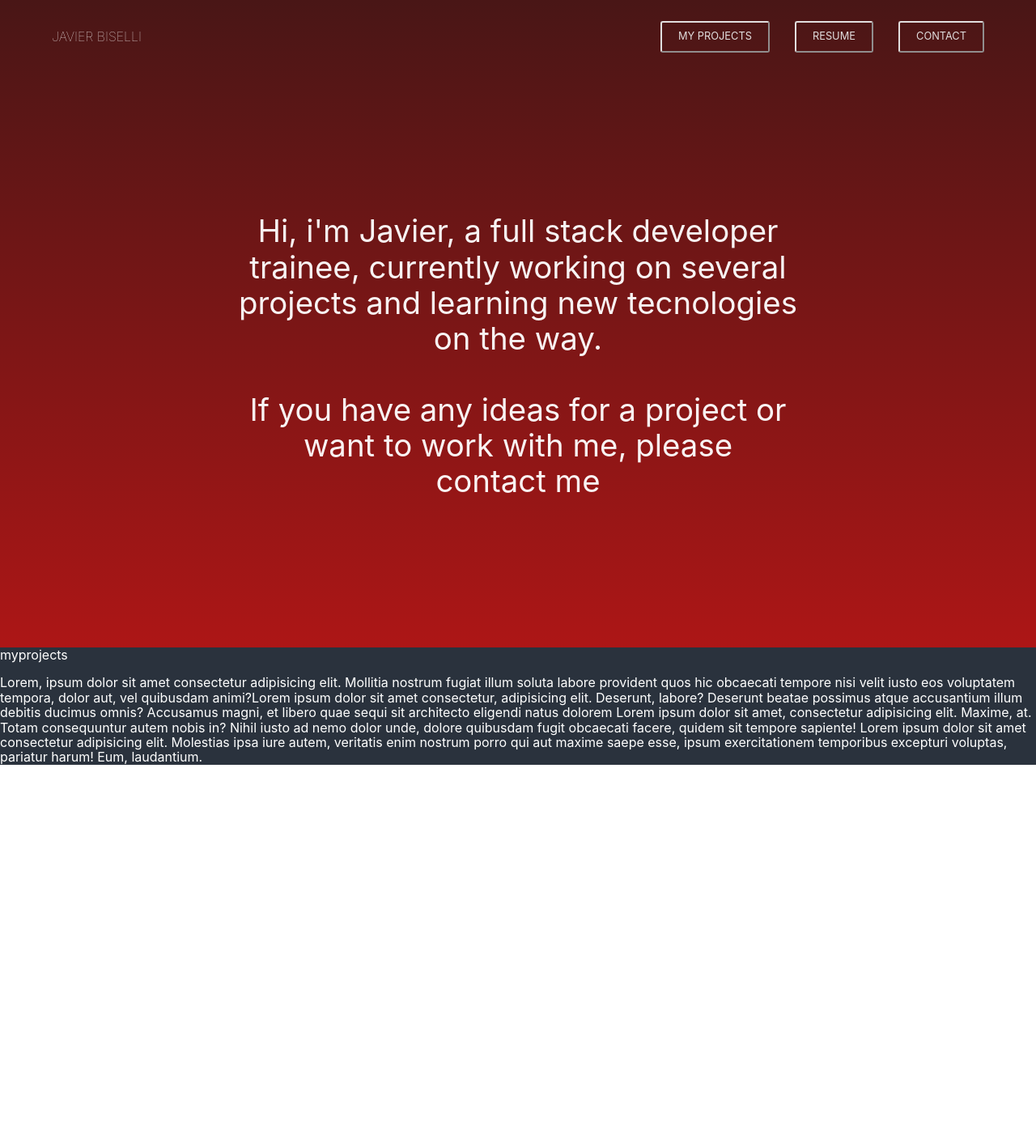
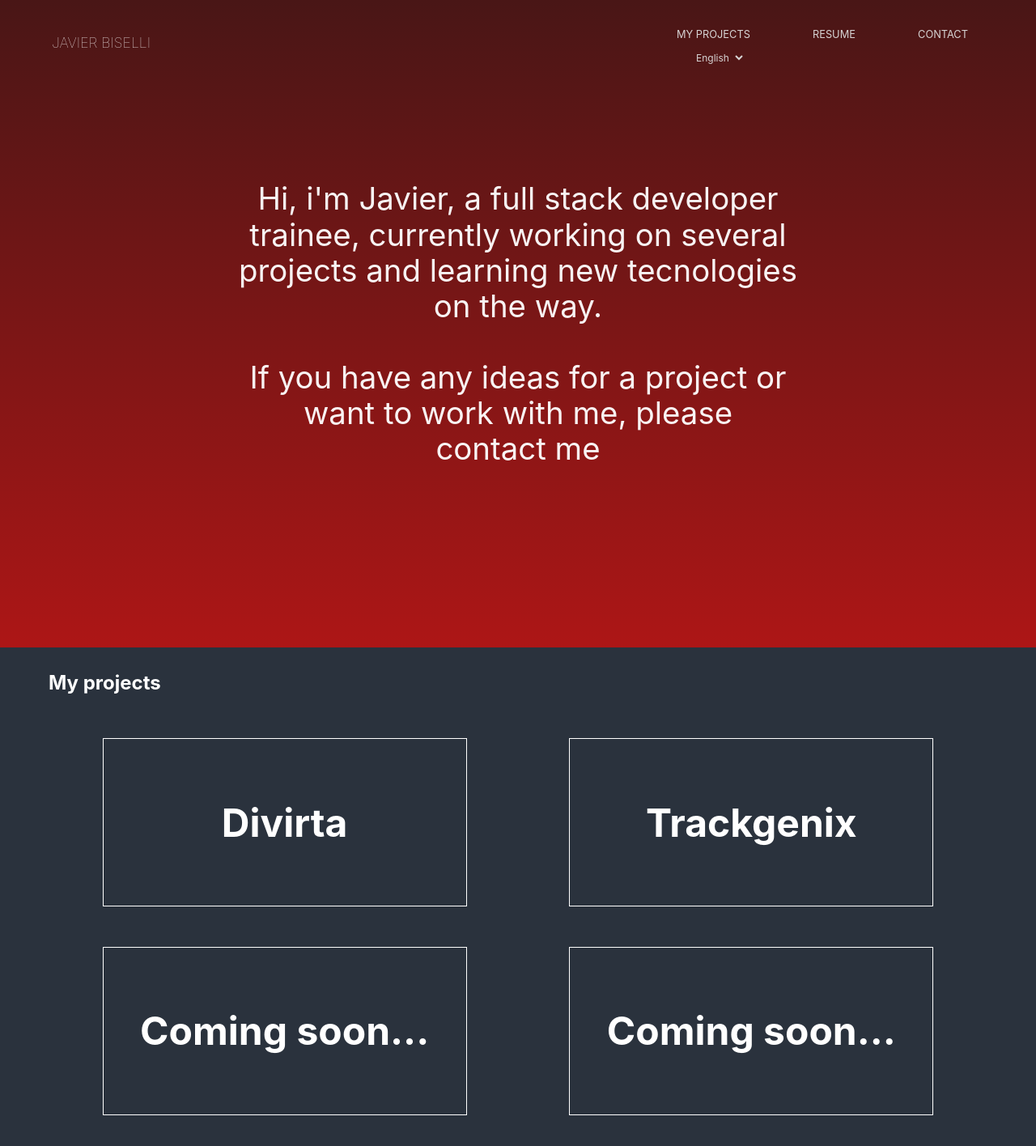
Before and after one commit to javierbiselli/portfolio, a React (Create React App) app: page / in a window 1280 px wide. Shown: the top 1416 px of the page at 81% size. Before the commit the page ends 945 px from the top, so only its background shows below. Built offline with nearby package versions, Linux system fonts and the light colour scheme.

Commit message:
Added normalice, added modals, added projects, modifications everywhere

```diff
--- a/src/App.css
+++ b/src/App.css
@@ -6,3 +6,8 @@
   width: 100%;
   margin: auto;
 }
+
+a {
+  text-decoration: none;
+  color: white;
+}
--- a/src/Components/Header/Header.jsx
+++ b/src/Components/Header/Header.jsx
@@ -24,6 +24,12 @@ const Header = () => {
                     <li><button>MY PROJECTS</button></li>
                     <li><button>RESUME</button></li>
                     <li><button>CONTACT</button></li>
+                    <div className="languageContainer">
+                        <select name="language" id="language">
+                            <option className={headerBackground ? 'active' : 'inactive'} value="english">English</option>
+                            <option className={headerBackground ? 'active' : 'inactive'} value="espanol">Español</option>
+                        </select>
+                    </div>
                 </ul>
             </header>
         </div>
--- a/src/Components/Header/header.css
+++ b/src/Components/Header/header.css
@@ -27,7 +27,7 @@
 h1 {
     padding: 0;
     margin: 0;
-    font-size: 1rem;
+    font-size: 1.1rem;
     color: rgb(255, 255, 255);
     font-weight: lighter;
 }
@@ -35,6 +35,7 @@ h1 {
 .headerContainer ul {
     display: flex;
     flex-basis: 400px;
+    align-items: center;
     justify-content: space-between;
     flex-wrap: wrap;
 }
@@ -43,14 +44,29 @@ h1 {
     background-color: transparent;
     padding: 10px 20px;
     cursor: pointer;
-    color:  rgb(233, 233, 233);
-    border-color:  rgb(233, 233, 233);
+    color:  rgb(222, 222, 222);
     font-size: 0.8rem;
-    border-radius: 3px;
-    transition: .3s;
+    transition: .2s;
+    border: none;
 }
 
 .buttonContainer button:hover {
     color: rgb(255, 255, 255);
-    border: 2px solid rgba(175, 102, 243, .0);
 }
+
+.languageContainer {
+    position: relative;
+    left: 10px;
+    margin-left: 30px;
+}
+
+.languageContainer select {
+    background: transparent;
+    border: none;
+    color: rgb(222, 222, 222);
+    font-size: 0.75rem;
+}
+
+.inactive {
+    background-color: #491616;
+}
--- a/src/Components/Main/main.module.css
+++ b/src/Components/Main/main.module.css
@@ -3,13 +3,10 @@
     display: flex;
     justify-content: center;
     align-items: center;
-    position: relative;
-    z-index: 10;
     height: 100vh;
-    top: 40px;
 }
 
-section {
+.mainContainer section {
     display: flex;
     flex-direction: column;
     text-align: center;
@@ -17,7 +14,7 @@ section {
     color: white;
 }
 
-section p {
+.mainContainer section p {
     font-size: 2.4rem;
 }
 
--- /dev/null
+++ b/src/Components/Modal/Modal.jsx
@@ -0,0 +1,21 @@
+import React from 'react';
+import styles from './modal.module.css';
+
+const Modal = ({ children, isOpen, handleClose }) => {
+  if (!isOpen) {
+    return null;
+  }
+
+  return (
+    <div className={styles.shade}>
+      <div className={styles.billboard}>
+        <button onClick={handleClose} className={styles.btnX}>
+            X
+        </button>
+        <div className={styles.content}>{children}</div>
+      </div>
+    </div>
+  );
+};
+
+export default Modal;
--- /dev/null
+++ b/src/Components/Modal/modal.module.css
@@ -0,0 +1,61 @@
+.shade {
+    position: fixed;
+    display: flex;
+    flex-direction: column;
+    justify-content: center;
+    align-items: center;
+    height: 100%;
+    width: 100%;
+    top: 0;
+    left: 0;
+    overflow: auto;
+    background-color: #00000080;
+    z-index: 50;
+  }
+
+  .billboard {
+    overflow: auto;
+    max-height: 100%;
+    display: flex;
+    flex-direction: column;
+    text-align: center;
+    background-color: #f0f0f0;
+    border-radius: 3px;
+    max-width: 500px;
+  }
+
+  .btnX {
+    align-self: end;
+    border-radius: 5px;
+    border: none;
+    padding: 10px;
+    cursor: pointer;
+  }
+
+  .content {
+    font-weight: 400;
+    color: black;
+    padding: 35px;
+    padding-bottom: 50px;
+  }
+
+  .content h2 {
+    margin-top: 0;
+    font-size: 1.8rem;
+  }
+
+  .content a {
+    color: rgb(19, 19, 19);
+    transition: .3s;
+    font-size: 1.4rem;
+    font-weight: bold;
+  }
+
+  .content ul {
+    padding: 0;
+  }
+
+  .content a:hover {
+    color: rgb(175, 102, 243);
+    border-bottom: 1px solid black;
+  }
--- /dev/null
+++ b/src/Components/Projects/Project/ProjectDetails.jsx
@@ -0,0 +1,59 @@
+import styles from './projectDetails.module.css';
+
+const ProjectDetails = (selectedProject) => {
+    console.log(selectedProject)
+
+    const renderSwitch = (projectId) => {
+        switch (selectedProject.selectedProject) {
+            case 'Divirta':
+                return (
+                    <>
+                        <p className={styles.description}>
+                            Divirta is a dynamic and easy to use application,
+                            where you can publish your own party room, or hire a
+                            party room from another user. You also have the possibility
+                            to add reviews to party halls that you have visited.
+                            The app has extensive feedback from other developers
+                        </p>
+                        <p className={styles.developStatus}>This app is currently being developed</p>
+                        <ul>
+                            <li><a target='_blank' href="https://github.com/javierbiselli/divirta-project" rel="noreferrer">=&gt; App code</a></li>
+                            <li><a target='_blank' href="https://github.com/javierbiselli/divirta-project-server" rel="noreferrer">=&gt; Server code</a></li>
+                            <li><a target='_blank' href="https://divirta-project.vercel.app/" rel="noreferrer">=&gt; App link</a></li>
+                        </ul>
+                    </>
+                )
+                case 'Trackgenix':
+                return (
+                    <>
+                        <p className={styles.description}>
+                            Trackgenix is a project that I developed together with different
+                            groups of developers and testers for the Radium Rocket bootcamp,
+                            it is an application whose main objective is to simulate the registration
+                            of hours worked by employees of a fictitious company within different
+                            projects. It also has different data flows, for example, when the user
+                            is an administrator, he has the possibility to view, delete,
+                            edit or add new projects, he can also edit, add, or delete the employees
+                            in each project.
+                        </p>
+                        <ul>
+                            <li><a target='_blank' href="https://github.com/BaSP-m2022/martina-trackgenix-app" rel="noreferrer">=&gt; App code</a></li>
+                            <li><a target='_blank' href="https://github.com/BaSP-m2022/alexis-trackgenix-server" rel="noreferrer">=&gt; Server code</a></li>
+                            <li><a target='_blank' href="https://martina-trackgenix-app.vercel.app/home" rel="noreferrer">=&gt; App link</a></li>
+                        </ul>
+                    </>
+                )
+            default:
+                break;
+        }
+    }
+
+    return (
+        <div>
+            <h2>{selectedProject.selectedProject}</h2>
+            {renderSwitch()}
+        </div>
+    )
+};
+
+export default ProjectDetails;
--- /dev/null
+++ b/src/Components/Projects/Project/projectDetails.module.css
@@ -0,0 +1,7 @@
+.description {
+    font-size: 1.4rem;
+}
+
+.developStatus {
+    color: red;
+}
--- a/src/Components/Projects/Projects.jsx
+++ b/src/Components/Projects/Projects.jsx
@@ -1,10 +1,39 @@
 import styles from './projects.module.css'
+import Modal from '../Modal/Modal'
+import { useState } from 'react'
+import ProjectDetails from './Project/ProjectDetails'
+
 
 const Projects = () => {
+    const [showModal, setShowModal] = useState(false)
+    const [selectedProject, setSelectedProject] = useState('')
+
+    const onClick = event => {
+        setSelectedProject(event.currentTarget.id)
+        setShowModal(true)
+    }
+
+
     return (
         <div className={styles.projectsContainer}>
-            myprojects
-            <p>Lorem, ipsum dolor sit amet consectetur adipisicing elit. Mollitia nostrum fugiat illum soluta labore provident quos hic obcaecati tempore nisi velit iusto eos voluptatem tempora, dolor aut, vel quibusdam animi?Lorem ipsum dolor sit amet consectetur, adipisicing elit. Deserunt, labore? Deserunt beatae possimus atque accusantium illum debitis ducimus omnis? Accusamus magni, et libero quae sequi sit architecto eligendi natus dolorem Lorem ipsum dolor sit amet, consectetur adipisicing elit. Maxime, at. Totam consequuntur autem nobis in? Nihil iusto ad nemo dolor unde, dolore quibusdam fugit obcaecati facere, quidem sit tempore sapiente! Lorem ipsum dolor sit amet consectetur adipisicing elit. Molestias ipsa iure autem, veritatis enim nostrum porro qui aut maxime saepe esse, ipsum exercitationem temporibus excepturi voluptas, pariatur harum! Eum, laudantium.</p>
+            <h3>My projects</h3>
+            <section>
+                <div id='Divirta' className={styles.project} onClick={onClick}>
+                    <h4>Divirta</h4>
+                </div>
+                <div id='Trackgenix' className={styles.project} onClick={onClick}>
+                    <h4>Trackgenix</h4>
+                </div>
+                <div id='Coming soon...' className={styles.project} onClick={onClick}>
+                    <h4>Coming soon...</h4>
+                </div>
+                <div id='Coming soon...' className={styles.project} onClick={onClick}>
+                    <h4>Coming soon...</h4>
+                </div>
+            </section>
+            <Modal isOpen={showModal} handleClose={() => setShowModal(false)}>
+                <ProjectDetails selectedProject={selectedProject}/>
+            </Modal>
         </div>
     )
 }
--- a/src/Components/Projects/projects.module.css
+++ b/src/Components/Projects/projects.module.css
@@ -1,4 +1,43 @@
 .projectsContainer {
     background-color: rgb(31, 40, 51);
     color: white;
+    height: calc(100vh - 85px);
 }
+
+.projectsContainer h3 {
+    font-size: 1.5rem;
+    text-align: start;
+    margin: 0;
+    padding: 30px 60px;
+}
+
+.projectsContainer section {
+    display: flex;
+    justify-content: space-evenly;
+    align-items: center;
+    flex-wrap: wrap;
+    height: calc(100% - 200px);
+
+}
+
+.project {
+    display: flex;
+    flex-direction: column;
+    flex-basis: 35%;
+    text-align: center;
+    align-self: center;
+    justify-content: center;
+    border: 1px solid white;
+    height: 40%;
+    cursor: pointer;
+    transition: .3s;
+}
+
+.project h4 {
+    font-size: 3rem;
+    margin: 0;
+}
+
+.project:hover {
+    border: 1px solid rgb(31, 40, 51);
+}
```
Also changed, not shown: public/normalize.css.
